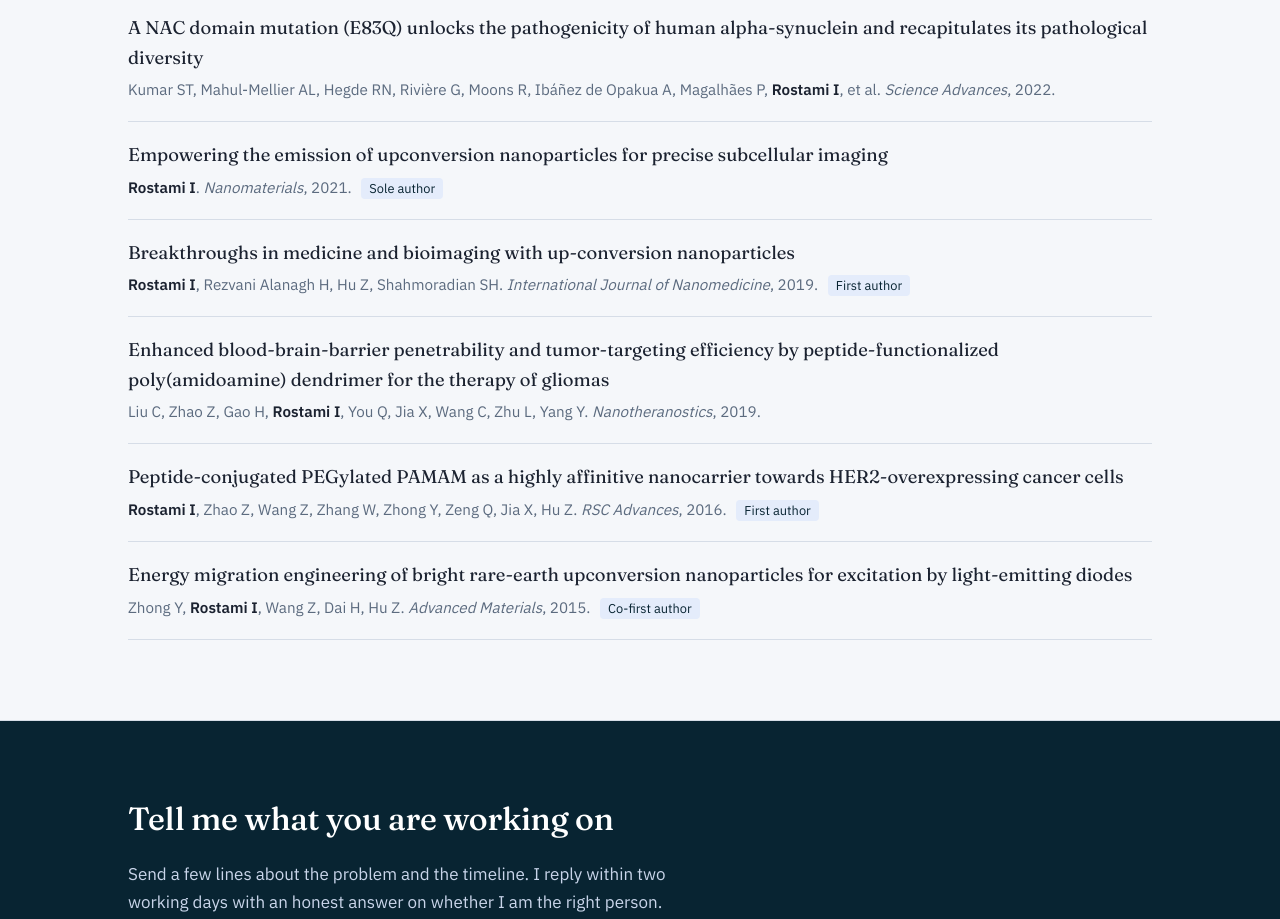
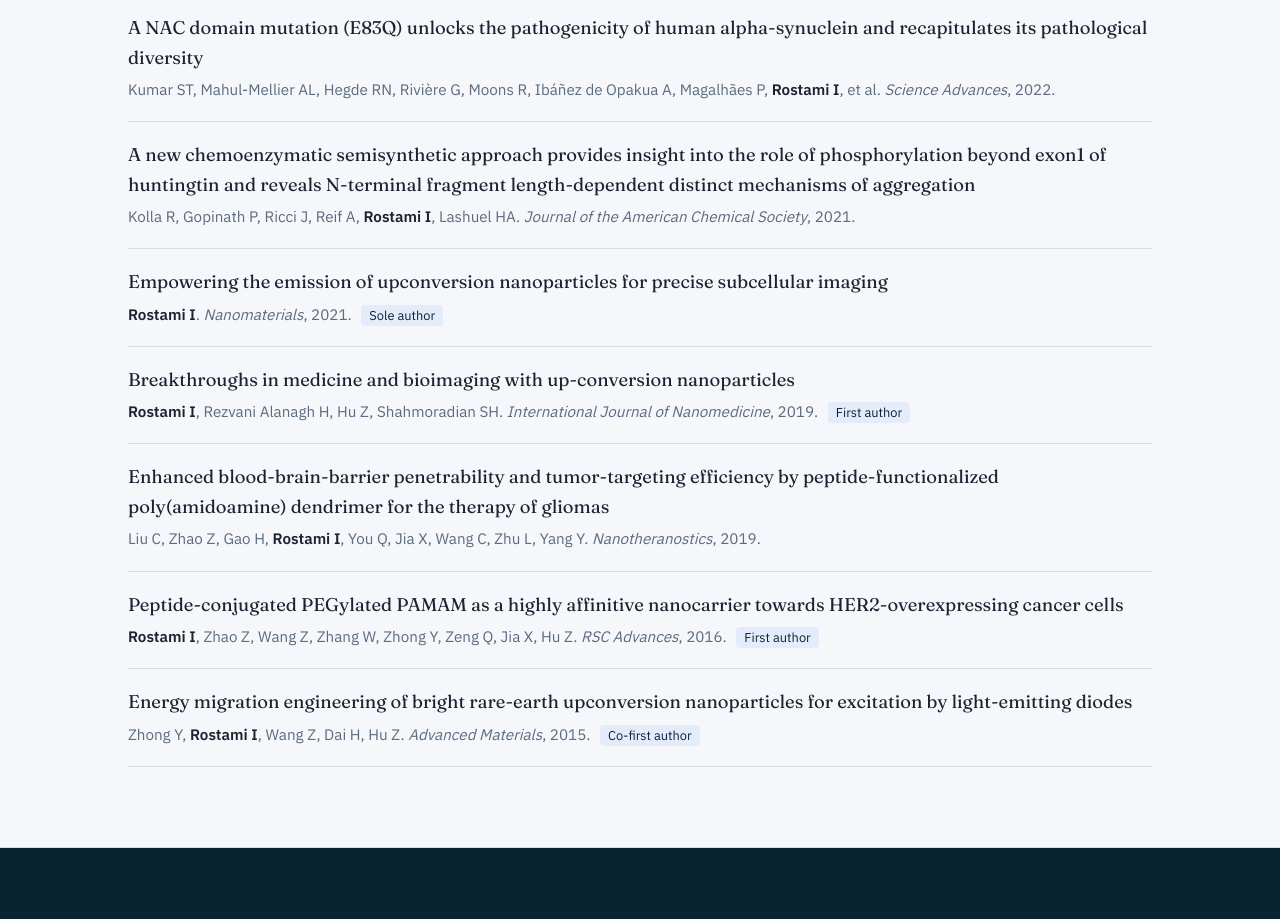
Before and after one commit to ImanR64/ImanR64.github.io, a plain HTML site: page index.html in a window 1280 px wide. Shown: the part 5720-6639 px from the top of the page. Drawn offline with Linux system fonts and the light colour scheme.

Commit message:
Add JACS 2021 huntingtin paper
Co-Authored-By: Claude Opus 5.5 <noreply@anthropic.com>
Claude-Session: https://claude.ai/code/session_01E8aEMAKYgKsffnt9AgSJEM

```diff
--- a/index.html
+++ b/index.html
@@ -338,6 +338,7 @@
       <li><a href="https://doi.org/10.1038/s41420-026-03094-y" target="_blank" rel="noopener">Differentiated SH-SY5Y cells exhibit neuronal features but lack synaptic maturity</a><span>Leuenberger J, Ott G, Nevian T, Zuber B, <b>Rostami I</b>. <i>Cell Death Discovery</i>, 2026. <em class="role">Co-corresponding author</em></span></li>
       <li><a href="https://doi.org/10.1007/s12035-025-05562-5" target="_blank" rel="noopener">Assessing the potential of NGF-differentiated PC12 cells as a model for synaptic transmission</a><span>Ott G, Leuenberger J, Ntamati N, Ivanov A, Nevian T, <b>Rostami I</b>, Zuber B. <i>Molecular Neurobiology</i>, 2026. <em class="role">Co-corresponding author</em></span></li>
       <li><a href="https://doi.org/10.1126/sciadv.abn0044" target="_blank" rel="noopener">A NAC domain mutation (E83Q) unlocks the pathogenicity of human alpha-synuclein and recapitulates its pathological diversity</a><span>Kumar ST, Mahul-Mellier AL, Hegde RN, Rivière G, Moons R, Ibáñez de Opakua A, Magalhães P, <b>Rostami I</b>, et al. <i>Science Advances</i>, 2022.</span></li>
+      <li><a href="https://doi.org/10.1021/jacs.1c03108" target="_blank" rel="noopener">A new chemoenzymatic semisynthetic approach provides insight into the role of phosphorylation beyond exon1 of huntingtin and reveals N-terminal fragment length-dependent distinct mechanisms of aggregation</a><span>Kolla R, Gopinath P, Ricci J, Reif A, <b>Rostami I</b>, Lashuel HA. <i>Journal of the American Chemical Society</i>, 2021.</span></li>
       <li><a href="https://doi.org/10.3390/nano11061541" target="_blank" rel="noopener">Empowering the emission of upconversion nanoparticles for precise subcellular imaging</a><span><b>Rostami I</b>. <i>Nanomaterials</i>, 2021. <em class="role">Sole author</em></span></li>
       <li><a href="https://doi.org/10.2147/IJN.S221433" target="_blank" rel="noopener">Breakthroughs in medicine and bioimaging with up-conversion nanoparticles</a><span><b>Rostami I</b>, Rezvani Alanagh H, Hu Z, Shahmoradian SH. <i>International Journal of Nanomedicine</i>, 2019. <em class="role">First author</em></span></li>
       <li><a href="https://doi.org/10.7150/ntno.38954" target="_blank" rel="noopener">Enhanced blood-brain-barrier penetrability and tumor-targeting efficiency by peptide-functionalized poly(amidoamine) dendrimer for the therapy of gliomas</a><span>Liu C, Zhao Z, Gao H, <b>Rostami I</b>, You Q, Jia X, Wang C, Zhu L, Yang Y. <i>Nanotheranostics</i>, 2019.</span></li>
```
